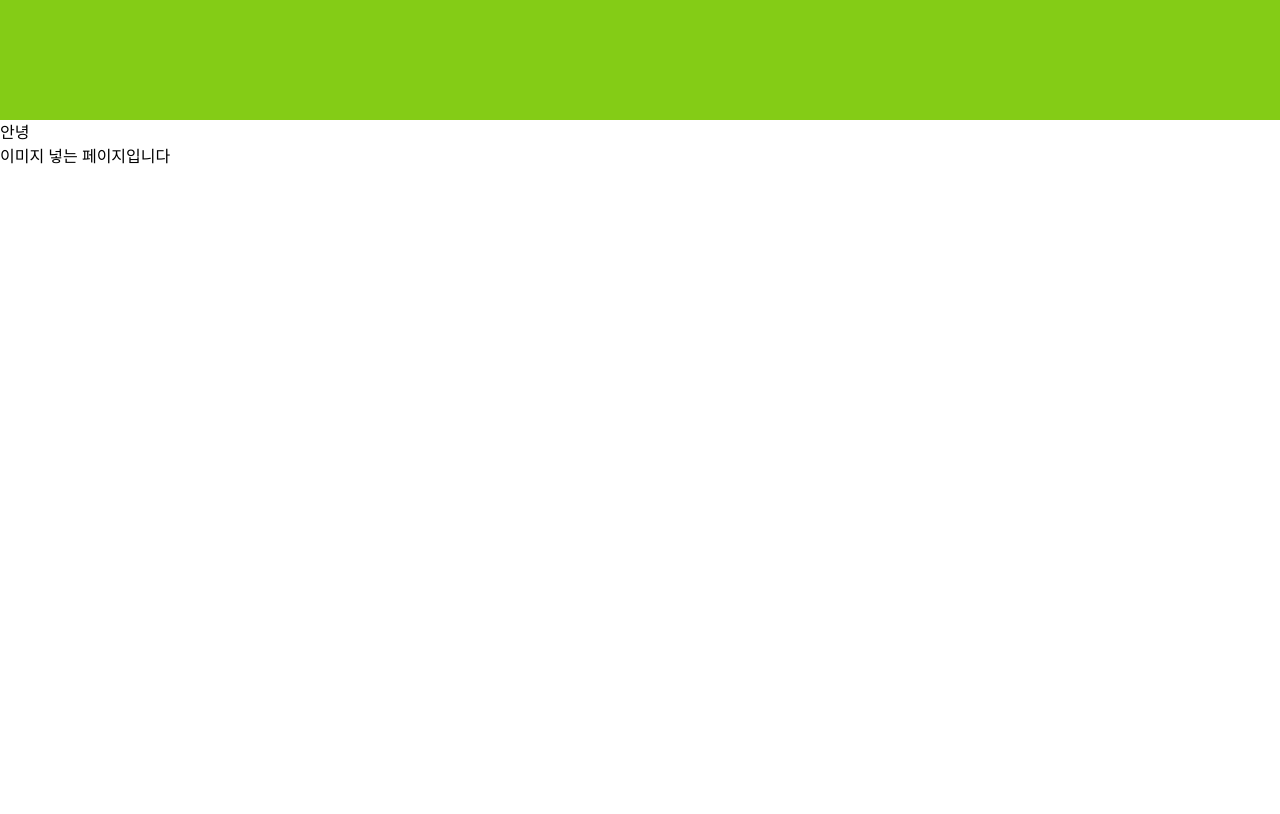
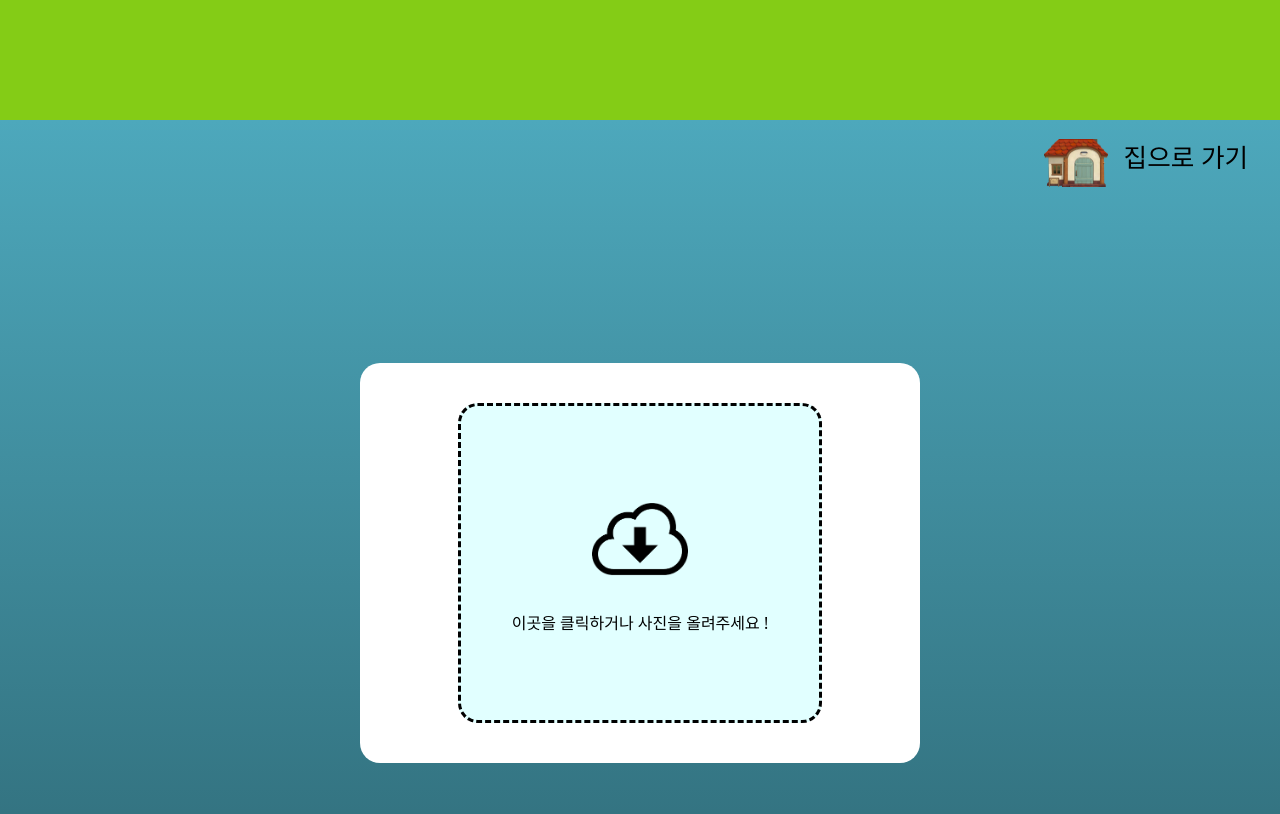
Before and after one commit to SVTeamJ/DeepBlue, a React (Vite) app in the folder frontend/: page / in a window 1280 px wide. Shown: the part 680-1494 px from the top of the page. Before the commit the page ends 848 px from the top, so only its background shows below. Built offline with nearby package versions, Linux system fonts and the light colour scheme.

Commit message:
feat: 사진넣는 UI퍼블리싱 완료

```diff
--- /dev/null
+++ b/frontend/src/components/nav/index.scss
@@ -0,0 +1,23 @@
+.nav {
+  width: 100%;
+  height: 6rem;
+  display: flex;
+  justify-content: flex-end;
+  align-items: center;
+  & img {
+    width: 4rem;
+    height: 3rem;
+  }
+}
+
+.nav_goHome {
+  display: flex;
+  &:hover {
+    scale: 1.05;
+  }
+}
+.nav_home {
+  font-size: 1.6rem;
+  margin-right: 2rem;
+  margin-left: 1rem;
+}
--- /dev/null
+++ b/frontend/src/components/nav/index.tsx
@@ -0,0 +1,22 @@
+import React from 'react';
+import home from '../../assets/home.png';
+import './index.scss';
+const Nav = () => {
+  const goToMain = () => {
+    window.scrollTo({
+      top: 0,
+      behavior: 'smooth',
+    });
+  };
+
+  return (
+    <div className="nav">
+      <div onClick={goToMain} className="nav_goHome">
+        <img src={home}></img>
+        <div className="nav_home">집으로 가기</div>
+      </div>
+    </div>
+  );
+};
+
+export default Nav;
--- /dev/null
+++ b/frontend/src/page/insertImage/index.scss
@@ -0,0 +1,50 @@
+.img-view {
+  width: 100%;
+  height: 100vh;
+  display: flex;
+  flex-direction: column;
+  background: linear-gradient(180deg, #4da8bc 0%, #306c79 100%);
+}
+
+.insertImage-view {
+  width: 100%;
+  height: 100%;
+  display: flex;
+  justify-content: center;
+  align-items: center;
+}
+
+.insert_box {
+  width: 35rem;
+  height: 25rem;
+  display: flex;
+  justify-content: center;
+  align-items: center;
+  background: #ffffff;
+  border-radius: 20px;
+  max-width: 70%;
+}
+
+.insert_picture {
+  max-width: 65%;
+  width: 30rem;
+  height: 20rem;
+
+  display: flex;
+  justify-content: center;
+  align-items: center;
+  flex-direction: column;
+  background: rgba(157, 255, 255, 0.3);
+  border: 3.5px dashed #000000;
+  border-radius: 20px;
+
+  &:hover {
+    opacity: 0.8;
+  }
+}
+
+.insert_picture-img {
+  width: 6rem;
+  height: 6rem;
+  margin-bottom: 1.5rem;
+}
--- /dev/null
+++ b/frontend/src/page/insertImage/index.tsx
@@ -0,0 +1,21 @@
+import Nav from '@/components/nav';
+import React from 'react';
+import download from '../../assets/download.png';
+import './index.scss';
+const InsertImage = () => {
+  return (
+    <div className="img-view">
+      <Nav />
+      <div className="insertImage-view">
+        <div className="insert_box">
+          <div className="insert_picture">
+            <img className="insert_picture-img" src={download} />
+            <p>이곳을 클릭하거나 사진을 올려주세요 !</p>
+          </div>
+        </div>
+      </div>
+    </div>
+  );
+};
+
+export default InsertImage;
--- a/frontend/src/page/insetImage/index.tsx
+++ /dev/null
@@ -1,7 +0,0 @@
-import React from 'react';
-
-const InsertImage = () => {
-  return <div>이미지 넣는 페이지입니다</div>;
-};
-
-export default InsertImage;
--- a/frontend/src/page/main/index.tsx
+++ b/frontend/src/page/main/index.tsx
@@ -1,11 +1,10 @@
 import React from 'react';
-import InsertImage from '../insetImage';
+import InsertImage from '../insertImage';
 
 const Main = () => {
   return (
     <div>
       <div className="h-screen w-full bg-lime-500">메인페이지입니다</div>
-      <div>안녕</div>
       <InsertImage />
     </div>
   );
--- a/frontend/src/reset.scss
+++ b/frontend/src/reset.scss
@@ -84,6 +84,7 @@ time,
 mark,
 audio,
 video {
+  overflow-x: hidden;
   margin: 0;
   padding: 0;
   border: 0;
```
Also changed, not shown: frontend/src/assets/download.png (added), frontend/src/assets/home.png (added).
